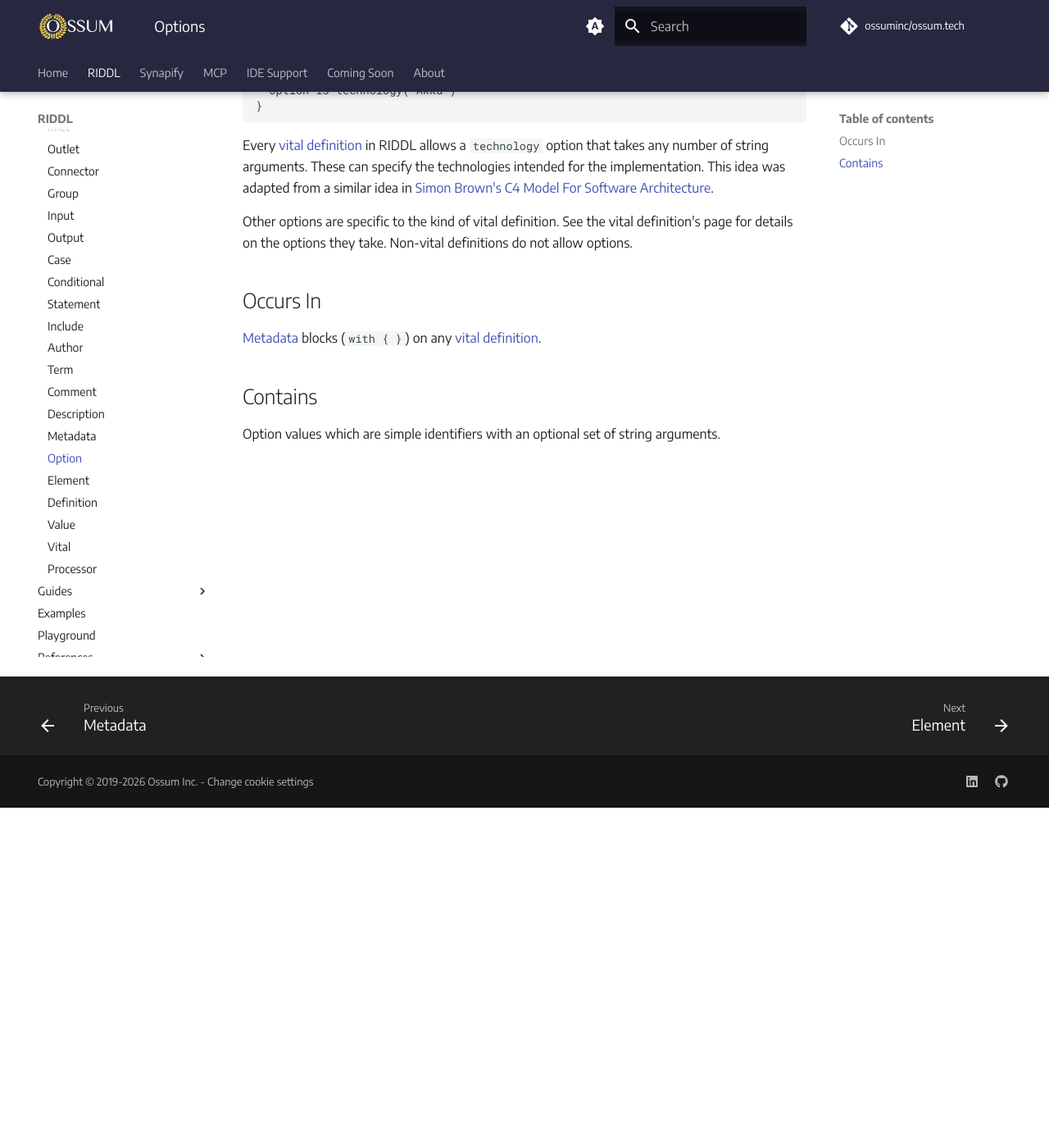
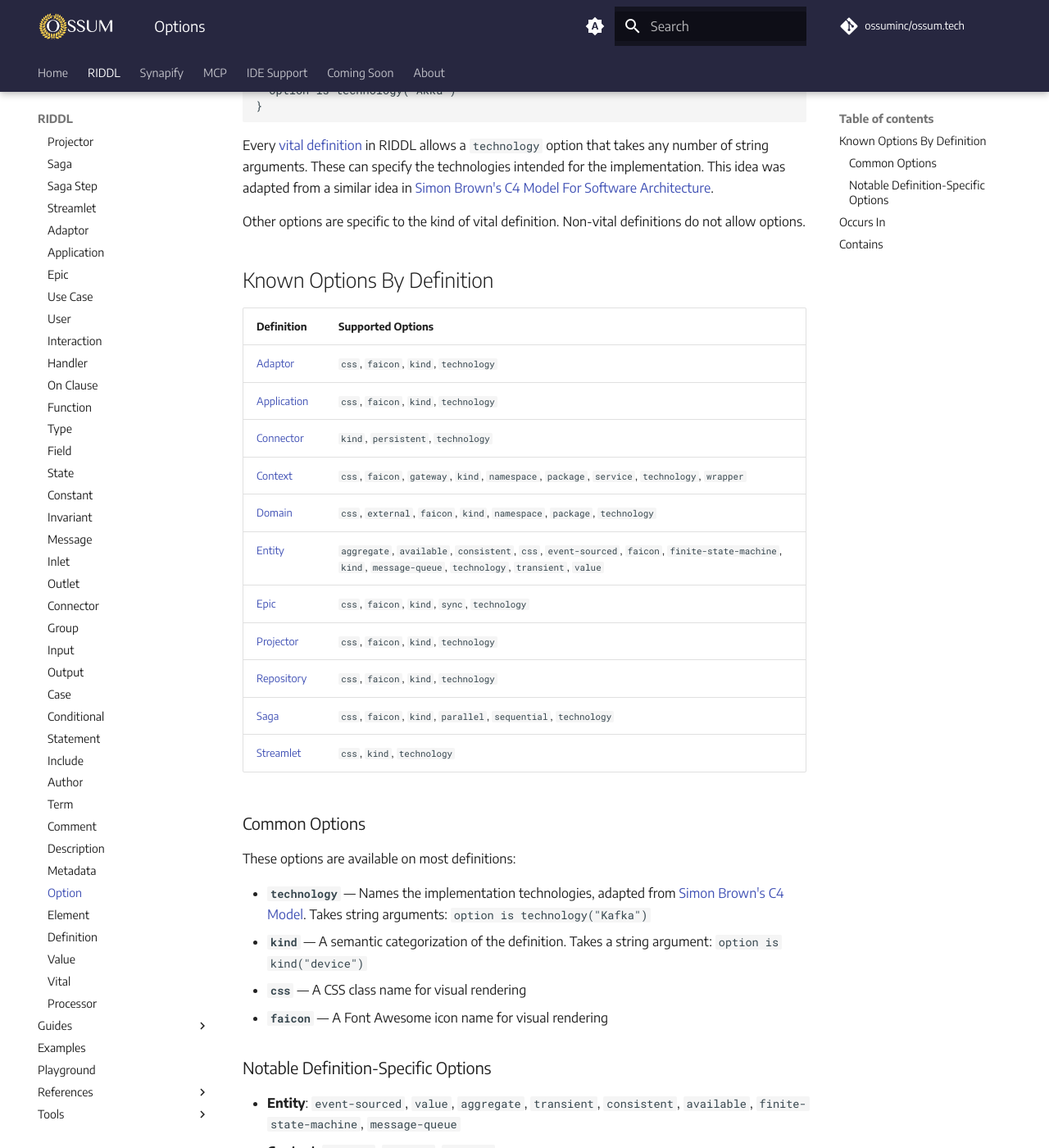
Before and after one commit to ossuminc/ossum.tech, an MkDocs documentation site: the page built from docs/riddl/concepts/option.md, in a window 1280 px wide and 1400 px high, scrolled down 415 px. Shown: the whole window at 82% size. Built offline with MkDocs 1.6.1 and Material for MkDocs 9.7.7, drawn with Linux system fonts in a browser that asks for light colours; comment, search, counter and statistics services are not loaded; some of the changed text lies outside the part shown.

Commit message:
Add known options table to Options concept page
Maps each definition type to its supported options, derived
from KnownOptions.scala in the riddl language module.

Co-Authored-By: Claude Opus 4.6 <noreply@anthropic.com>

```diff
--- a/docs/riddl/concepts/option.md
+++ b/docs/riddl/concepts/option.md
@@ -30,9 +30,49 @@ adapted from a similar idea in
 [Simon Brown's](https://www.linkedin.com/in/simonbrownjersey/)
 [C4 Model For Software Architecture](https://c4model.com/#Notation).
 
-Other options are specific to the kind of vital definition. See the
-vital definition's page for details on the options they take.
+Other options are specific to the kind of vital definition.
 Non-vital definitions do not allow options.
+
+## Known Options By Definition
+
+| Definition | Supported Options |
+|------------|-------------------|
+| [Adaptor](adaptor.md) | `css`, `faicon`, `kind`, `technology` |
+| [Application](application.md) | `css`, `faicon`, `kind`, `technology` |
+| [Connector](connector.md) | `kind`, `persistent`, `technology` |
+| [Context](context.md) | `css`, `faicon`, `gateway`, `kind`, `namespace`, `package`, `service`, `technology`, `wrapper` |
+| [Domain](domain.md) | `css`, `external`, `faicon`, `kind`, `namespace`, `package`, `technology` |
+| [Entity](entity.md) | `aggregate`, `available`, `consistent`, `css`, `event-sourced`, `faicon`, `finite-state-machine`, `kind`, `message-queue`, `technology`, `transient`, `value` |
+| [Epic](epic.md) | `css`, `faicon`, `kind`, `sync`, `technology` |
+| [Projector](projector.md) | `css`, `faicon`, `kind`, `technology` |
+| [Repository](repository.md) | `css`, `faicon`, `kind`, `technology` |
+| [Saga](saga.md) | `css`, `faicon`, `kind`, `parallel`, `sequential`, `technology` |
+| [Streamlet](streamlet.md) | `css`, `kind`, `technology` |
+
+### Common Options
+
+These options are available on most definitions:
+
+- **`technology`** — Names the implementation technologies,
+  adapted from
+  [Simon Brown's](https://www.linkedin.com/in/simonbrownjersey/)
+  [C4 Model](https://c4model.com/#Notation). Takes string
+  arguments: `option is technology("Kafka")`
+- **`kind`** — A semantic categorization of the definition.
+  Takes a string argument: `option is kind("device")`
+- **`css`** — A CSS class name for visual rendering
+- **`faicon`** — A Font Awesome icon name for visual rendering
+
+### Notable Definition-Specific Options
+
+- **Entity**: `event-sourced`, `value`, `aggregate`,
+  `transient`, `consistent`, `available`,
+  `finite-state-machine`, `message-queue`
+- **Context**: `gateway`, `service`, `wrapper`
+- **Domain**: `external`
+- **Connector**: `persistent`
+- **Saga**: `parallel`, `sequential`
+- **Epic**: `sync`
 
 ## Occurs In
 
```
